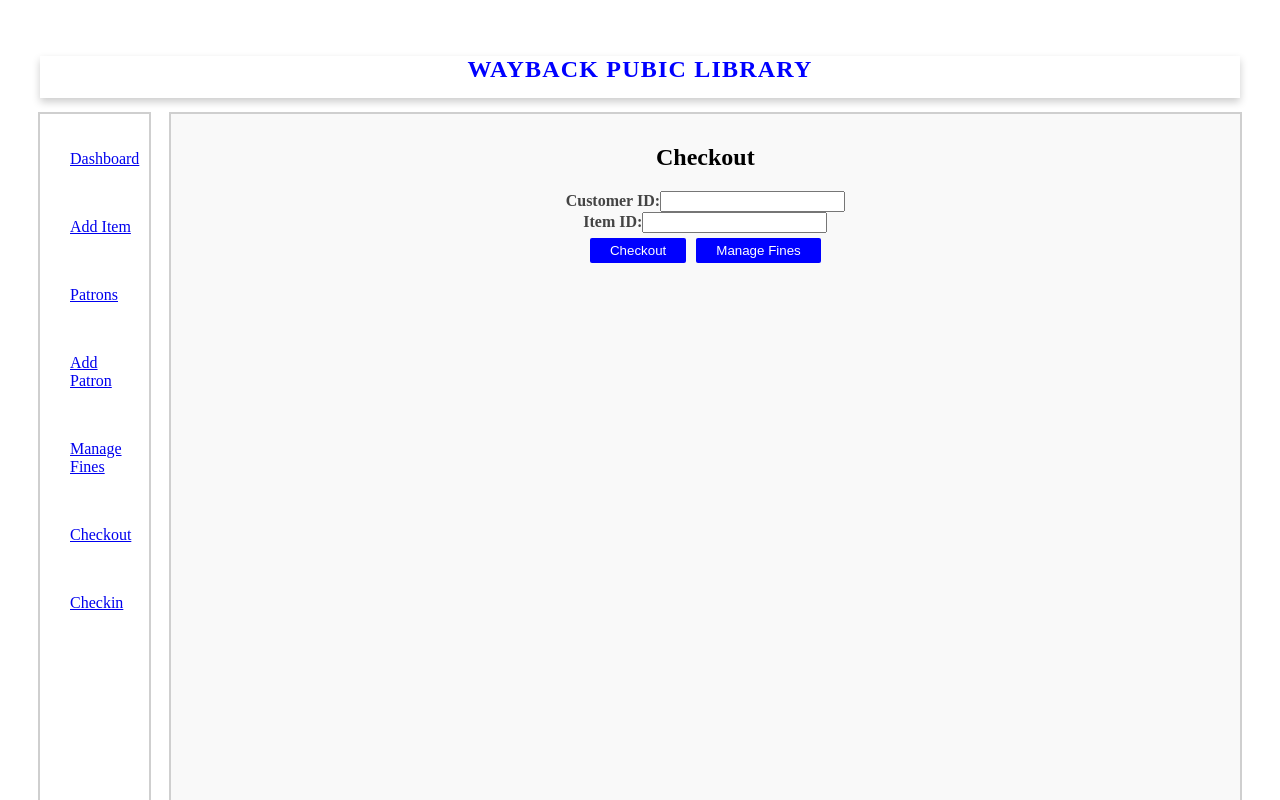
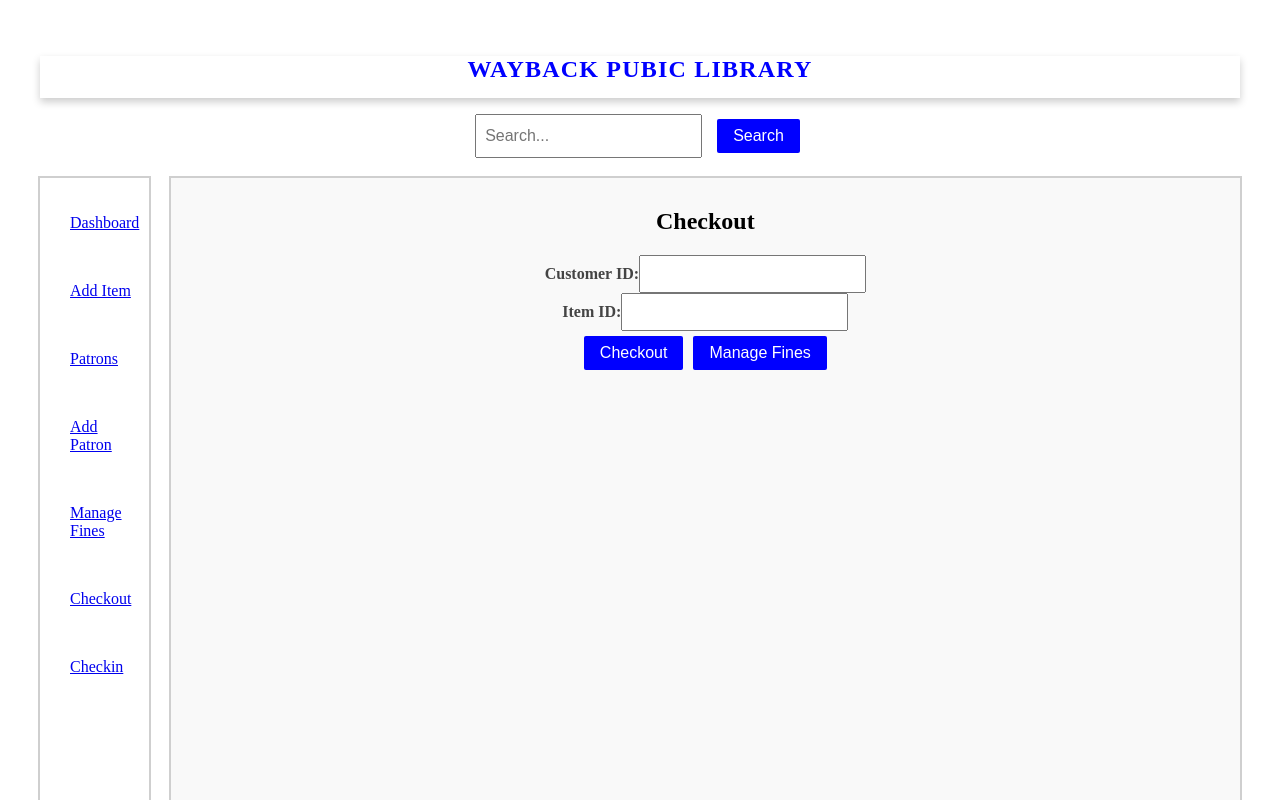
Before and after one commit to ap45/library-management-frontend, a React (Vite) app: page / in a window 1280 px wide. Shown: the top 800 px of the page. Built offline with nearby package versions, Linux system fonts and the light colour scheme.

Commit message:
Added SearchBar with API call

```diff
--- a/src/App.jsx
+++ b/src/App.jsx
@@ -10,6 +10,7 @@ import Checkout from "./components/checkout/Checkout"
 import Checkin from "./components/checkin/Checkin"
 import Header from "./components/header/Header"
 import Layout from "./components/layout/Layout"
+import SearchBar from "./components/search-bar/SearchBar"
 
 function App(){
 
@@ -17,6 +18,7 @@ function App(){
     <>
       <BrowserRouter>
       <Header />
+      <SearchBar />
         <Layout>
           <Routes>
             <Route path="/" element={<Navigate to="/dashboard" /> } />
--- /dev/null
+++ b/src/components/search-bar/SearchBar.css
@@ -0,0 +1,27 @@
+.search-bar-container {
+    display: flex;
+    flex-direction: column;
+    align-items: center;
+    justify-content: center;
+    /* height: 10vh; */
+  }
+
+  .search-bar {
+    display: flex;
+    gap: 10px;
+  }
+
+  input[type="text"] {
+    padding: 8px;
+    font-size: 16px;
+  }
+
+  button {
+    padding: 8px 16px;
+    font-size: 16px;
+  }
+
+  .search-results {
+    margin-top: 20px;
+    text-align: center;
+  }
--- /dev/null
+++ b/src/components/search-bar/SearchBar.jsx
@@ -0,0 +1,50 @@
+import React, { useState } from 'react';
+import './SearchBar.css'; // Import CSS file for styling
+
+function SearchBar() {
+  const [query, setQuery] = useState('');
+  const [results, setResults] = useState([]);
+
+  const handleSearch = async () => {
+    if (!query) return;
+    try {
+      const response = await fetch(`https://api.example.com/search?query=${query}`);
+      const data = await response.json();
+      setResults(data.results || []);
+    } catch (error) {
+      console.error("Error fetching search results:", error);
+    }
+  };
+
+  const handleInputChange = (e) => {
+    setQuery(e.target.value);
+  };
+
+  return (
+    <div className="search-bar-container">
+      <div className="search-bar">
+        <input
+          type="text"
+          placeholder="Search..."
+          value={query}
+          onChange={handleInputChange}
+          onKeyDown={(e) => e.key === 'Enter' && handleSearch()} // Use onKeyDown instead of onKeyPress
+        />
+        <button onClick={handleSearch}>Search</button>
+      </div>
+      <div className="search-results">
+        {results.length > 0 ? (
+          results.map((result, index) => (
+            <div key={index} className="result-item">
+              {result.title || "No title available"}
+            </div>
+          ))
+        ) : (
+          query && <div>No results found</div>
+        )}
+      </div>
+    </div>
+  );
+}
+
+export default SearchBar;
```
